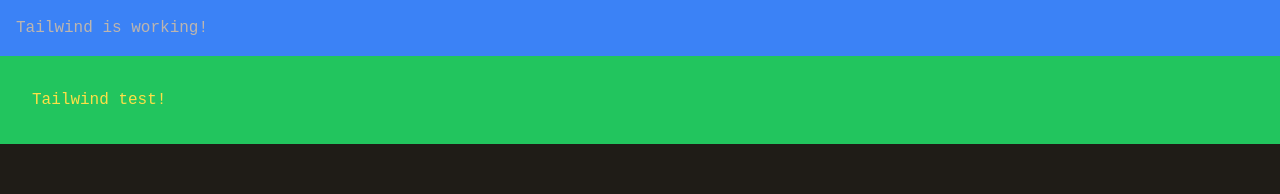
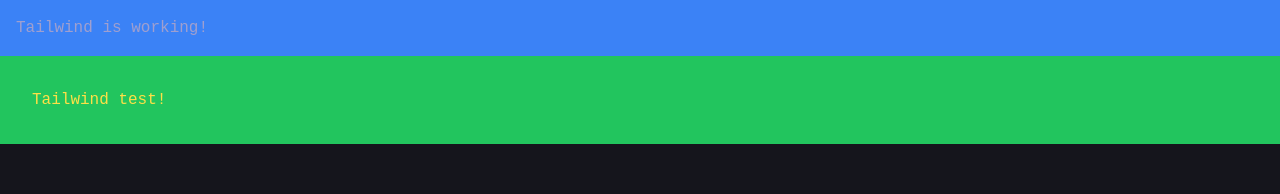
Before and after one commit to tanmaygupta100/SoundShape-RemixTool, a React (Create React App) app: page / in a window 1280 px wide. Shown: the top 194 px of the page. Built offline with nearby package versions, Linux system fonts and the light colour scheme.

Commit message:
SDSH-6: Dark blue theme

```diff
--- a/src/index.css
+++ b/src/index.css
@@ -40,7 +40,7 @@ code {
 
 /* OFF button (default state) */
 .off-button {
-  background: radial-gradient(circle, #3e2b2b, #9a7a6e); /* Dark brown center, lighter brown edges */
+  background: radial-gradient(circle, #38393c, #646568); /* Dark brown center, lighter brown edges */
   box-shadow: 0 0 10px 2px rgba(0, 0, 0, 0.5); /* Inner shadow */
   /* Horizontal offset, Vertical offset, blur radius, spread/size radius */
   /* R  G B alpha(opacity) */
@@ -148,7 +148,7 @@ code {
   background: rgb(162, 157, 154); /* Thumb color */
   border-radius: 0.1rem;
   transform: translate(0%, -47.5%);
-  outline: 0.5rem solid rgb(73, 62, 59);
+  outline: 0.5rem solid rgb(59, 62, 73);
   box-shadow: 0 0 10px 10px rgba(0, 0, 0, 0.5);
   transition: all 0.3s ease-in-out;
 
--- a/tailwind.config.js
+++ b/tailwind.config.js
@@ -10,11 +10,11 @@ module.exports = {
   theme: {
     extend: {
       colors: { // Added new theme.extend.colors section for custom colours.
-        cusBg: '#3d372c',
-        cusAppBg: '#1f1c17',
-        cusTxt: '#bdb5ae',
-        cusBrdr: '#8c826f',
-        cusSldr: '#343739',
+        cusBg: '#2a2a36',
+        cusAppBg: '#15151c',
+        cusTxt: '#9f9fcf',
+        cusBrdr: '#51518a',
+        cusSldr: '#3b3b52',
       },
       boxShadow: {
         //horizontal offset, vertical offset, blur radious
```
